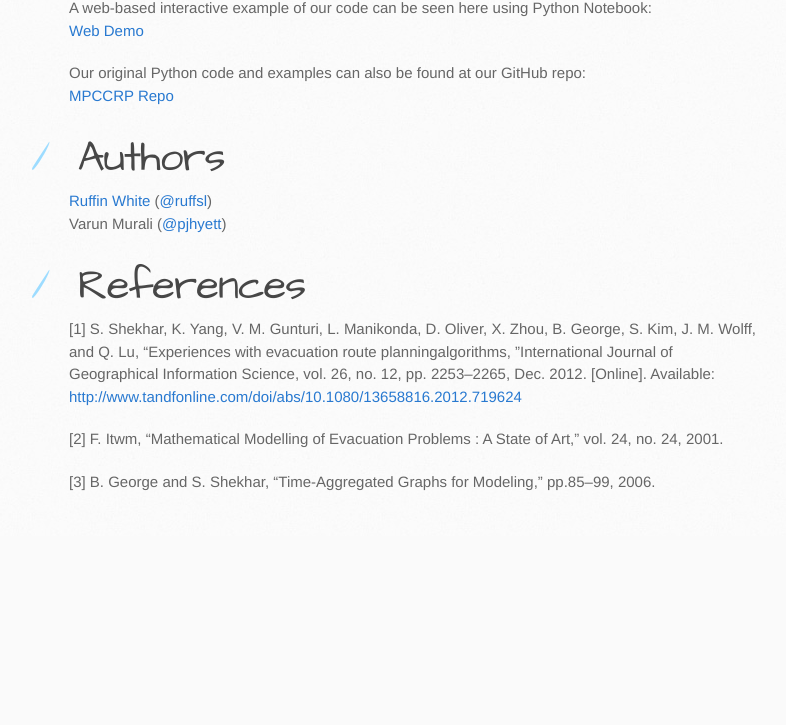
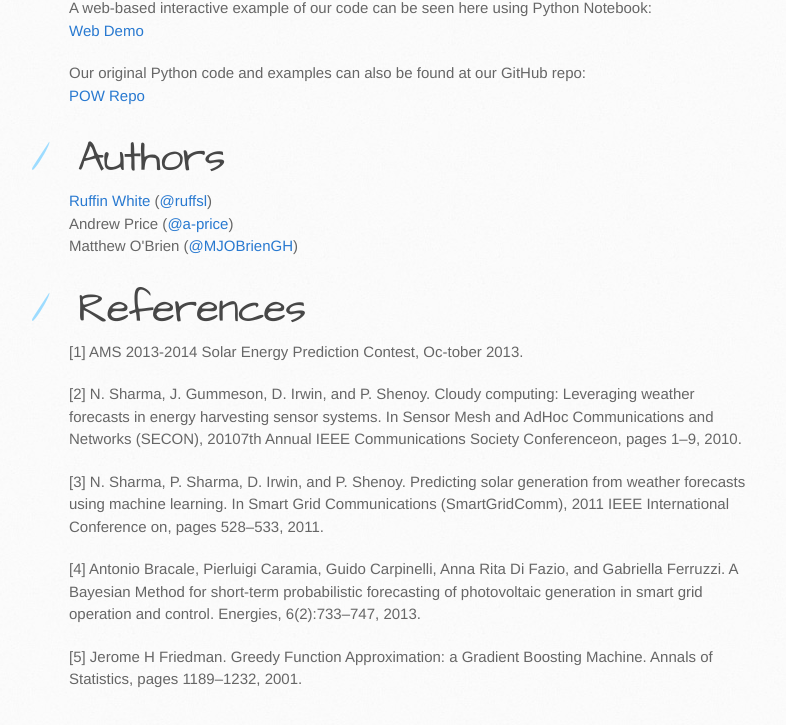
Before and after one commit to ruffsl/CS6601P2, a plain HTML site: page index.html in a window 1280 px wide. Shown: the part 3369-4094 px from the top of the page, without its empty margins (101-887 px from the left). Before the commit the page ends 3905 px from the top, so only its background shows below. Drawn offline with Linux system fonts and the light colour scheme.

Commit message:
Create gh-pages branch via GitHub

```diff
--- a/index.html
+++ b/index.html
@@ -117,21 +117,25 @@ The edge numbers represent edge capacity denoted by edge width and travel time d
 
 <p>A web-based interactive example of our code can be seen here using Python Notebook:<br><a href="http://nbviewer.ipython.org/urls/github.com/ruffsl/CS6601P1/raw/master/Code/Python/MPCCRP.ipynb"><strong>Web Demo</strong></a></p>
 
-<p>Our original Python code and examples can also be found at our GitHub repo:<br><a href="https://github.com/ruffsl/CS6601P1"><strong>MPCCRP Repo</strong></a></p>
+<p>Our original Python code and examples can also be found at our GitHub repo:<br><a href="https://github.com/ruffsl/CS6601P2"><strong>POW Repo</strong></a></p>
 
 <h1>
 <a name="authors" class="anchor" href="#authors"><span class="octicon octicon-link"></span></a>Authors</h1>
 
-<p><a href="http://about.me/ruffin"><strong><em>Ruffin White</em></strong></a> (<a href="https://github.com/ruffsl" class="user-mention">@ruffsl</a>)<br><strong><em>Varun Murali</em></strong> (<a href="https://github.com/pjhyett" class="user-mention">@pjhyett</a>) </p>
+<p><a href="http://about.me/ruffin"><strong><em>Ruffin White</em></strong></a> (<a href="https://github.com/ruffsl" class="user-mention">@ruffsl</a>)<br><strong><em>Andrew Price</em></strong> (<a href="https://github.com/a-price" class="user-mention">@a-price</a>)<br><strong><em>Matthew O'Brien</em></strong> (<a href="https://github.com/MJOBrienGH" class="user-mention">@MJOBrienGH</a>)  </p>
 
 <h1>
 <a name="references" class="anchor" href="#references"><span class="octicon octicon-link"></span></a>References</h1>
 
-<p>[1] S. Shekhar, K. Yang, V. M. Gunturi, L. Manikonda, D. Oliver, X. Zhou, B. George, S. Kim, J. M. Wolff, and     Q. Lu, “Experiences with evacuation route planningalgorithms, ”International Journal of Geographical Information Science, vol. 26, no. 12, pp. 2253–2265, Dec. 2012. [Online]. Available: <a href="http://www.tandfonline.com/doi/abs/10.1080/13658816.2012.719624">http://www.tandfonline.com/doi/abs/10.1080/13658816.2012.719624</a></p>
+<p>[1] AMS 2013-2014 Solar Energy Prediction Contest, Oc-tober 2013.</p>
 
-<p>[2] F. Itwm, “Mathematical Modelling of Evacuation Problems : A State of Art,” vol. 24, no. 24, 2001.</p>
+<p>[2] N. Sharma, J. Gummeson, D. Irwin, and P. Shenoy. Cloudy computing: Leveraging weather forecasts in energy harvesting sensor systems. In Sensor Mesh and AdHoc Communications and Networks (SECON), 20107th Annual IEEE Communications Society Conferenceon, pages 1–9, 2010.</p>
 
-<p>[3] B. George and S. Shekhar, “Time-Aggregated Graphs for Modeling,” pp.85–99, 2006.</p>
+<p>[3] N. Sharma, P. Sharma, D. Irwin, and P. Shenoy. Predicting solar generation from weather forecasts using machine learning. In Smart Grid Communications (SmartGridComm), 2011 IEEE International Conference on, pages 528–533, 2011.</p>
+
+<p>[4] Antonio Bracale, Pierluigi Caramia, Guido Carpinelli, Anna Rita Di Fazio, and Gabriella Ferruzzi. A Bayesian Method for short-term probabilistic forecasting of photovoltaic generation in smart grid operation and control. Energies, 6(2):733–747, 2013.</p>
+
+<p>[5] Jerome H Friedman. Greedy Function Approximation: a Gradient Boosting Machine. Annals of Statistics, pages 1189–1232, 2001.</p>
         </section>
 
         <aside id="sidebar">
```
Also changed, not shown: params.json (+1 -1 lines).
